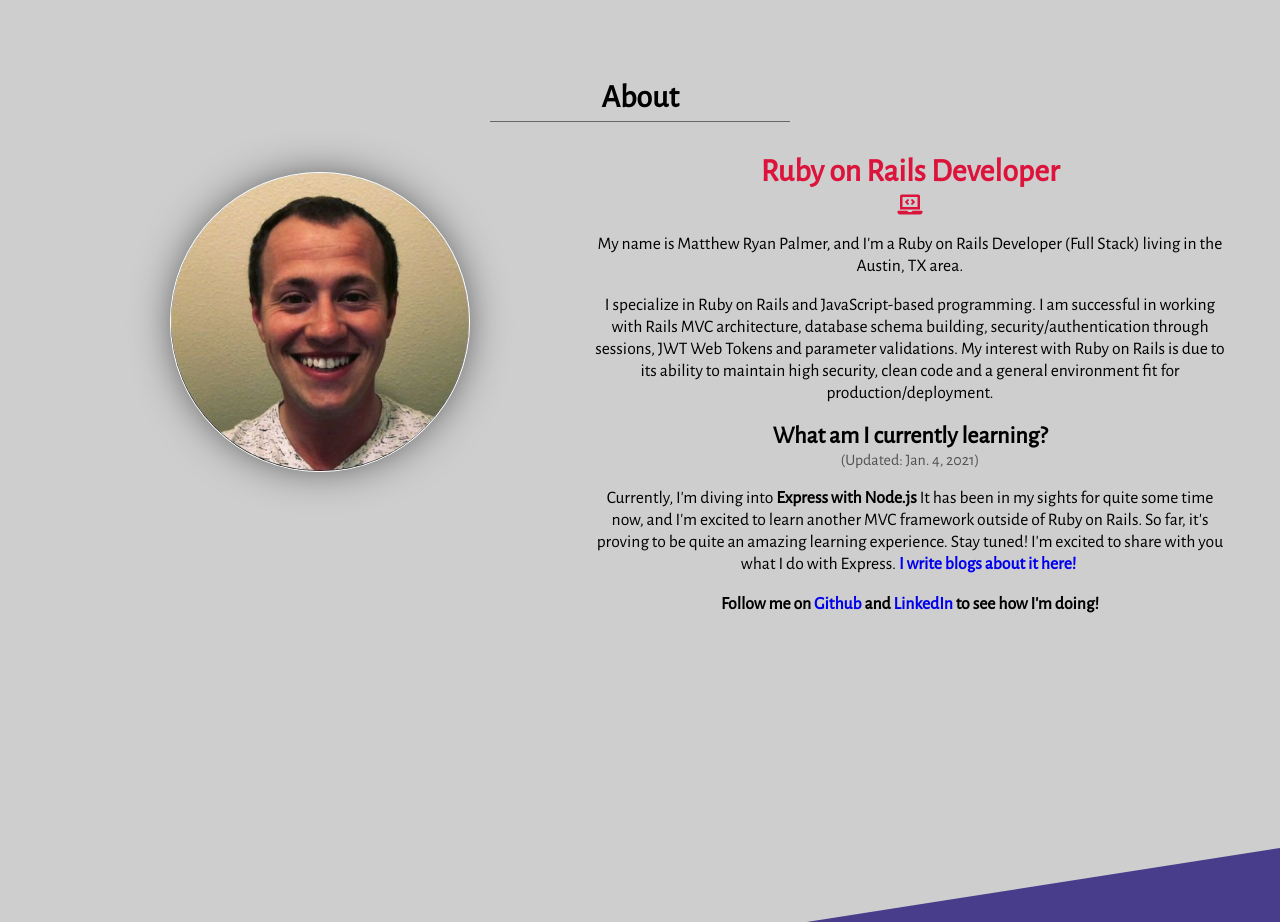
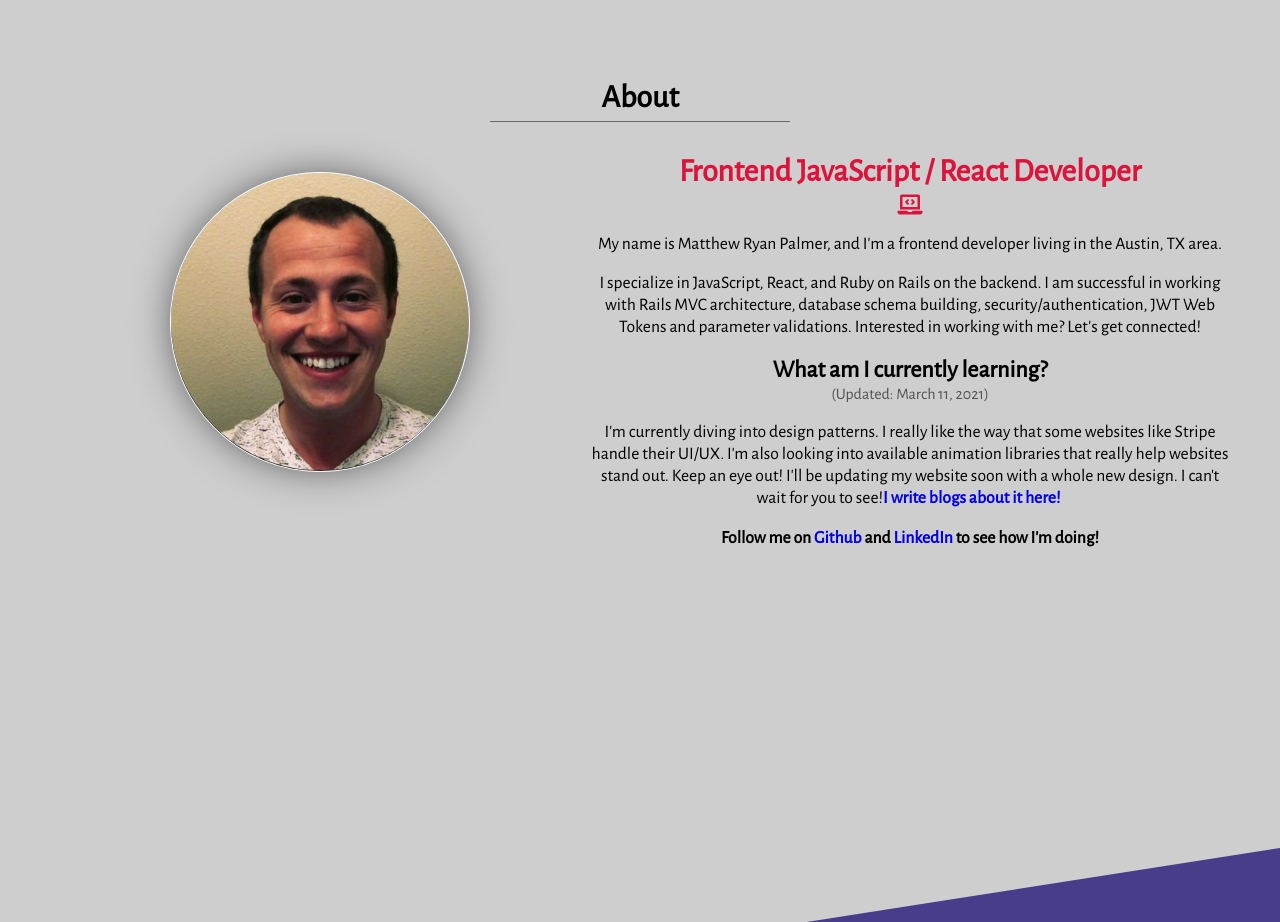
Before and after one commit to MatthewPalmer9/mattpdev, a React (Create React App) app: page / in a window 1280 px wide. Shown: the part 881-1803 px from the top of the page. Built offline with nearby package versions, Linux system fonts and the light colour scheme.

Commit message:
Updated information available in the About section.

```diff
--- a/src/sections/About.jsx
+++ b/src/sections/About.jsx
@@ -16,18 +16,19 @@ export default class About extends PureComponent {
                     </div>
 
                     <div className="about-content-right">
-                        <h1>Ruby on Rails Developer</h1>
+                        <h1>Frontend JavaScript / React Developer</h1>
                         <i className="fas fa-laptop-code"></i>
-                        <p>My name is Matthew Ryan Palmer, and I'm a Ruby on Rails Developer (Full Stack) living in the Austin, TX area.</p>
-                        <p>I specialize in Ruby on Rails and JavaScript-based programming. I am successful in working with Rails MVC architecture, database schema building, security/authentication through sessions, JWT Web Tokens and parameter validations. My interest with Ruby on Rails is due to its ability to maintain high security, clean code and a general environment fit for production/deployment. </p>
+                        <p>My name is Matthew Ryan Palmer, and I'm a frontend developer living in the Austin, TX area.</p>
+                        <p>I specialize in JavaScript, React, and Ruby on Rails on the backend. I am successful in working with Rails MVC architecture, database schema building, security/authentication, JWT Web Tokens and parameter validations. Interested in working with me? Let's get connected! </p>
 
                         <div className="current-progress">
                             <h2>What am I currently learning?</h2>
-                            <span>(Updated: Jan. 4, 2021)</span>
+                            <span>(Updated: March 11, 2021)</span>
                             <div className="hr"></div>
-                            <p>Currently, I'm diving into <strong>Express with Node.js</strong> It has been in my sights for quite some time now,
-                            and I'm excited to learn another MVC framework outside of Ruby on Rails. So far, it's proving
-                            to be quite an amazing learning experience. Stay tuned! I'm excited to share with you what I do with Express. <strong><a href="https://dev.to/matthewpalmer9" target="_blank" rel="noopener noreferrer">I write blogs about it here!</a></strong>
+                            <p>I'm currently diving into design patterns. I really like the way that some websites like Stripe handle their UI/UX.
+                                I'm also looking into available animation libraries that really help websites stand out. Keep an eye out! I'll be updating
+                                my website soon with a whole new design. I can't wait for you to see!
+                                <strong><a href="https://dev.to/matthewpalmer9" target="_blank" rel="noopener noreferrer">I write blogs about it here!</a></strong>
                             &nbsp;</p>
                             <p><strong>Follow me on <a href="https://github.com/matthewpalmer9" target="_blank" rel="noopener noreferrer">Github</a> and <a href="https://linkedin.com/in/matthewpalmer9" target="_blank" rel="noopener noreferrer">LinkedIn</a> to see how I'm doing!</strong>
                             </p>
```
